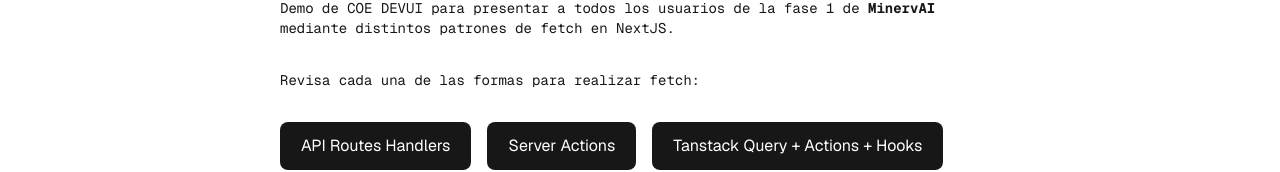
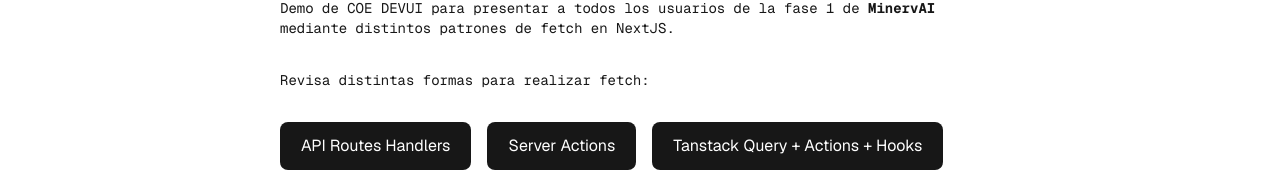
Before and after one commit to joelfloressottile/coe-demo, a Next.js app: page / in a window 1280 px wide. Shown: the part 343-515 px from the top of the page. Built offline with nearby package versions, Linux system fonts and the light colour scheme.

Commit message:
chore: cambiar texto demo

```diff
--- a/src/app/page.tsx
+++ b/src/app/page.tsx
@@ -18,7 +18,7 @@
           <b>MinervAI</b> mediante distintos patrones de fetch en NextJS.
         </p>
 
-        <p className="list-inside text-sm text-center sm:text-left font-[family-name:var(--font-geist-mono)] max-w-[45rem]"> Revisa cada una de las formas para realizar fetch:</p>
+        <p className="list-inside text-sm text-center sm:text-left font-[family-name:var(--font-geist-mono)] max-w-[45rem]"> Revisa distintas formas para realizar fetch:</p>
         <div className="flex gap-4 flex-col lg:flex-row flex-wrap items-center justify-center sm:items-start">
           <Link
             href="/api-routes-demo/users"
```
